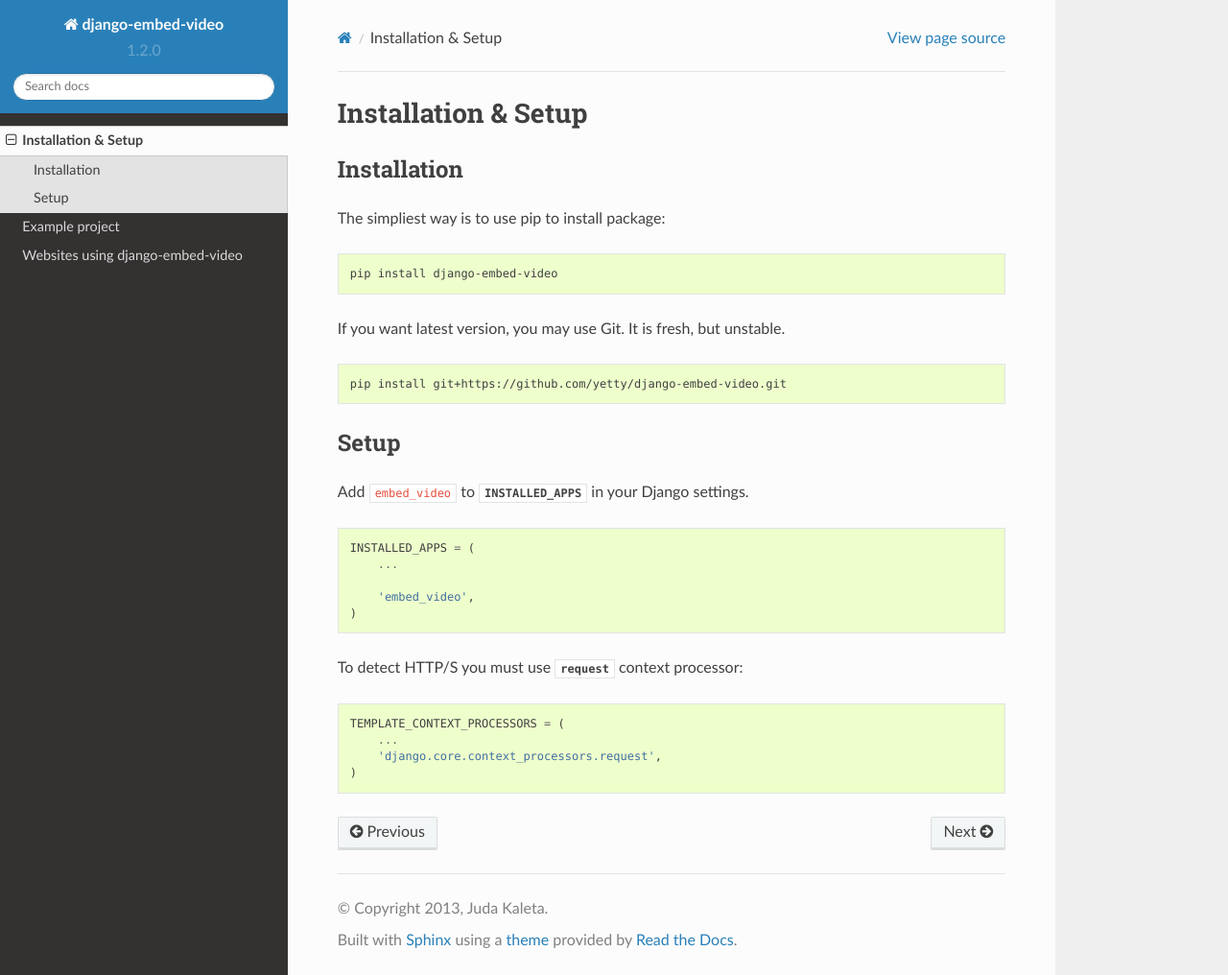
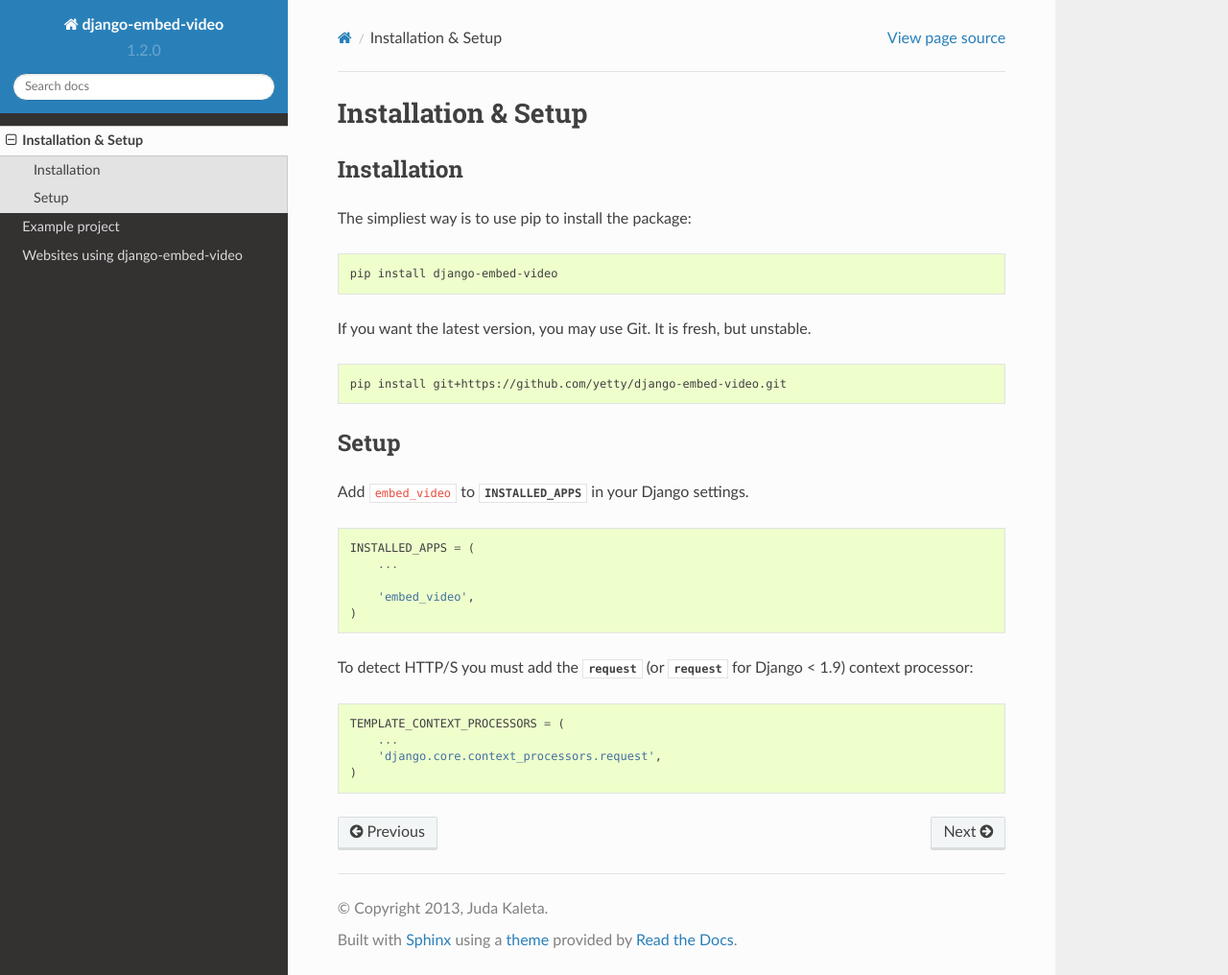
Before and after one commit to jazzband/django-embed-video, a Sphinx documentation site: the page built from docs/installation.rst, in a window 1280 px wide and 1016 px high. Shown: the whole window at 96% size. Built offline with Sphinx 7.4.7 and the Read the Docs theme 2.0.0, drawn with Linux system fonts in a browser that asks for light colours; pages that are not in the unit, such as notebooks, are missing from menus.

Commit message:
add note about context processor in older versions of Django

```diff
--- a/docs/installation.rst
+++ b/docs/installation.rst
@@ -4,14 +4,14 @@
 Installation
 ############
 
-The simpliest way is to use pip to install package:
+The simpliest way is to use pip to install the package:
 
 .. code-block:: bash
 
     pip install django-embed-video
 
 
-If you want latest version, you may use Git. It is fresh, but unstable.
+If you want the latest version, you may use Git. It is fresh, but unstable.
 
 .. code-block:: bash
 
@@ -32,8 +32,9 @@
       'embed_video',
   )
 
-To detect HTTP/S you must use :py:class:`~django.core.context_processors.request`
-context processor:
+To detect HTTP/S you must add the :py:class:`~django.template.context_processors.request`
+(or :py:class:`~django.core.context_processors.request` for Django < 1.9) context
+processor:
 
 .. code-block:: python
 
```
